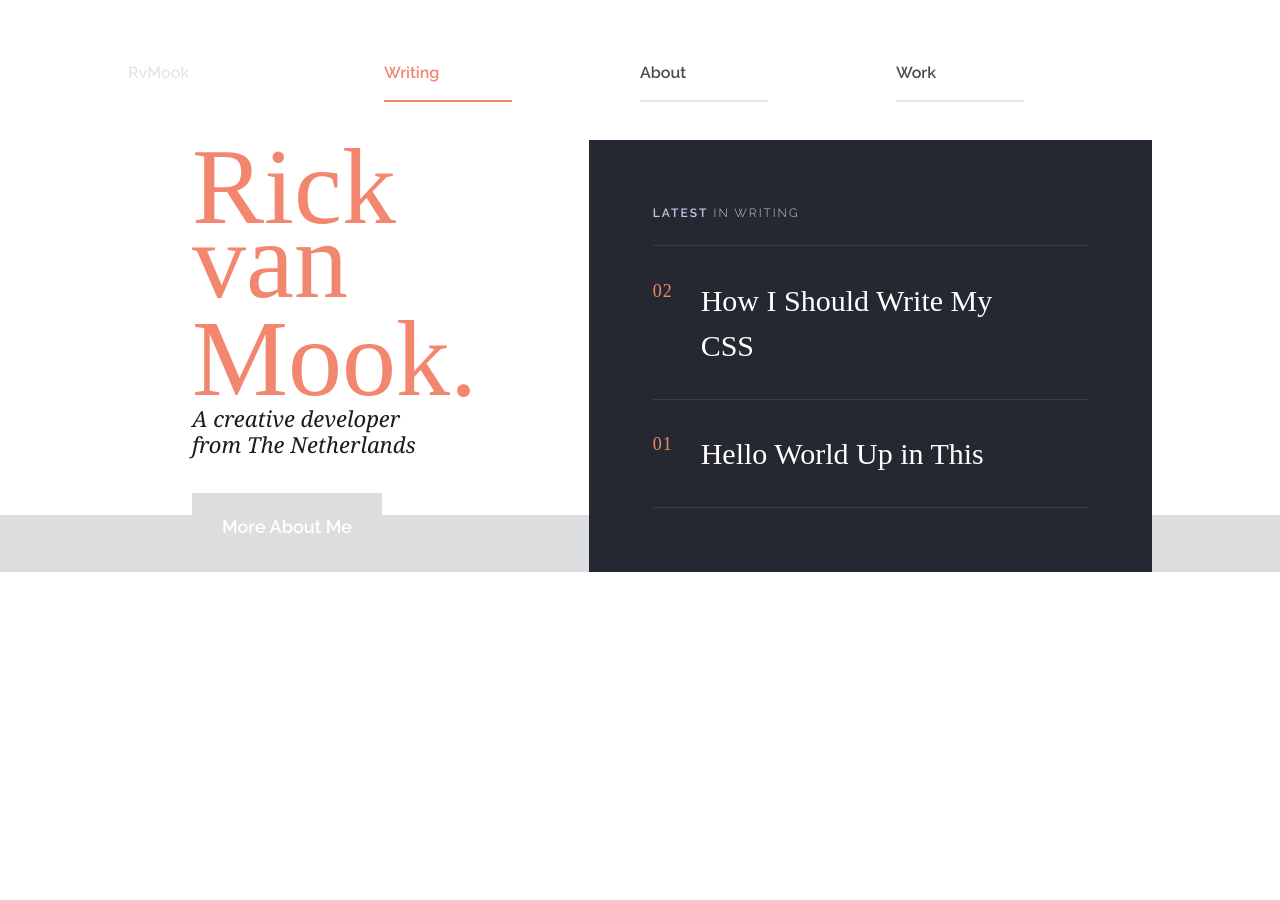
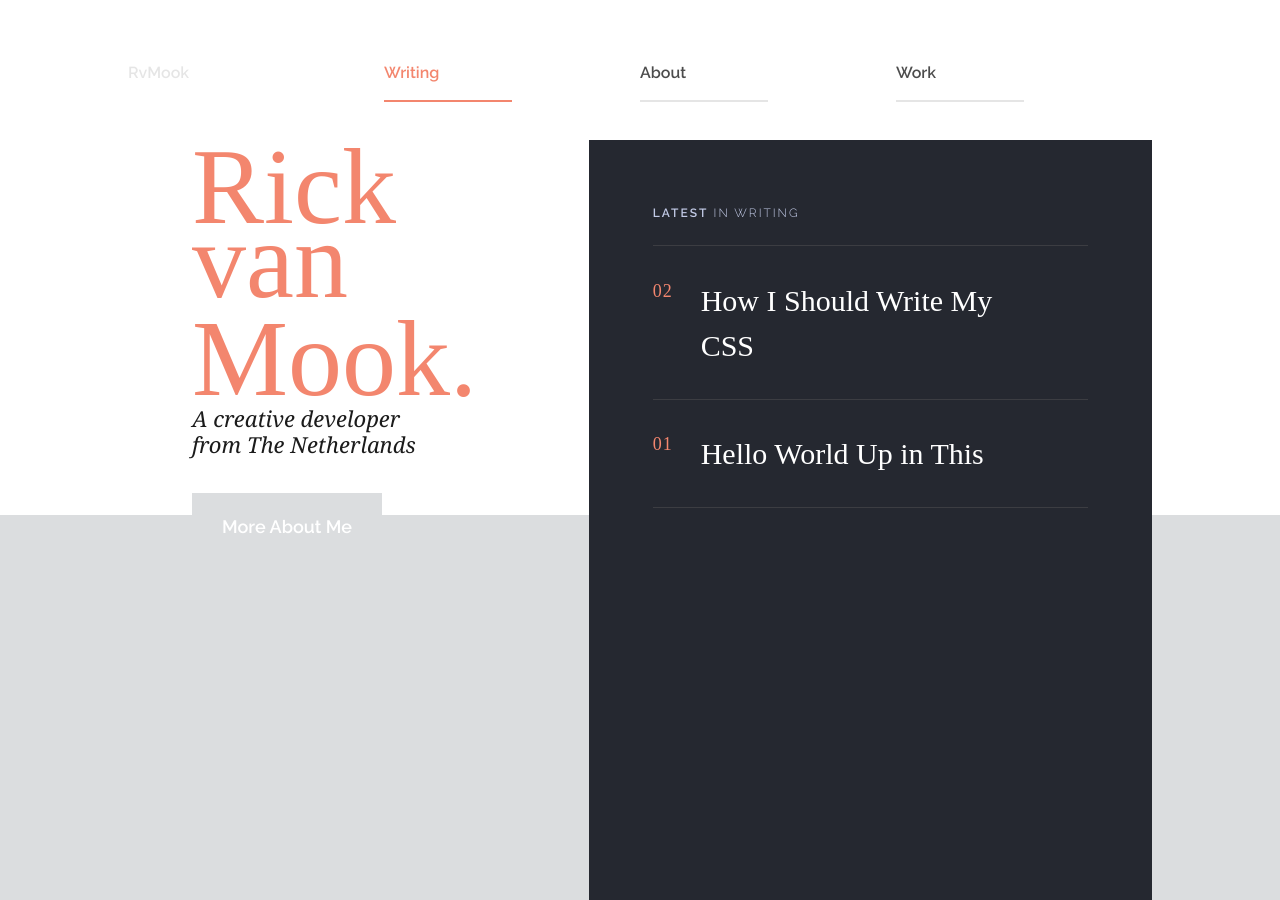
Before and after one commit to rickvanmook/rickvanmook.github.io, a Jekyll site: the page built from index.html, in a window 1280 px wide. Built offline with Jekyll 4.4.1, drawn with Linux system fonts in a browser that asks for light colours; some web fonts are replaced.

Commit message:
Added fancy height on home page when there's not enough posts to fill the height

```diff
--- a/_sass/_home.scss
+++ b/_sass/_home.scss
@@ -2,12 +2,12 @@
 
 	/* Display & Box Model */
 	width: 100%;
-	min-height: 100%;
 
 	@include mq(is-medium) {
 
 		/* Display & Box Model */
 		display: table;
+		height: calc(100vh - #{$header-height});
 	}
 }
 
```
